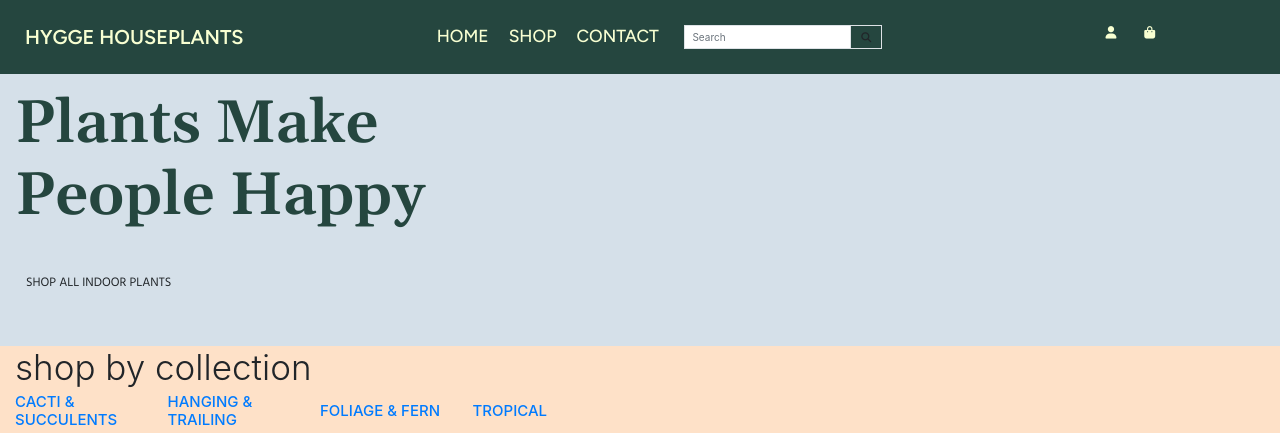
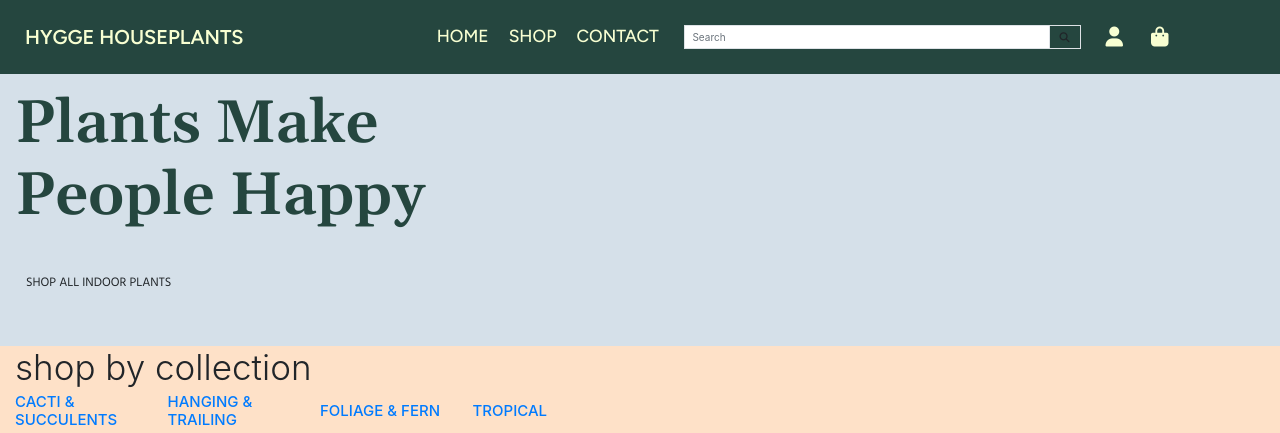
Before and after one commit to rachelcluke/hygge-houseplants, a Django app: page / in a window 1280 px wide. Shown: the top 433 px of the page. Run offline with Django 3.2, Linux system fonts and the light colour scheme; parts of the project's set-up code (start-up, migrations or seed data) failed here and were passed over; some libraries are stand-ins or nearby versions.

Commit message:
nav bar styling clean up

```diff
--- a/static/css/base.css
+++ b/static/css/base.css
@@ -122,6 +122,10 @@ header {
     width: 100vw;
 }
 
+#icon-user, #icon-bag {
+    font-size: 1.6em;
+}
+
 /* -------------------------------- Media Queries */
 
 /* Slightly larger container on xl screens */
--- a/templates/includes/main-nav.html
+++ b/templates/includes/main-nav.html
@@ -34,7 +34,7 @@
     </li>
     <div class="col-12 col-lg-4 my-auto py-1 py-lg-0">
         <form method="GET" action="{% url 'products' %}">
-            <div class="input-group w-50">
+            <div class="input-group w-60">
                 <input class="form-control border border-black rounded-0" type="text" name="q" placeholder="Search">
                 <div class="input-group-append">
                     <button class="form-control btn btn-black border border-black rounded-0" type="submit">
@@ -47,7 +47,7 @@
         </form>
     </div>
     <ul class="list-inline list-unstyled text-center text-lg-right my-0">
-        <li class="list-inline-item dropdown">
+        <li class="list-inline-item dropdown" id="icon-user">
             <a class="nav-link" href="#" id="user-options" data-toggle="dropdown" aria-haspopup="true" aria-expanded="false">
                 <div class="text-center">
                     <div><i class="fas fa-user fa-lg"></i></div>
@@ -68,7 +68,7 @@
                 {% endif %}
             </div>
         </li>
-        <li class="list-inline-item">
+        <li class="list-inline-item"  id="icon-bag">
             <a class="{% if grand_total %}text-info font-weight-bold{% else %}{% endif %} nav-link" href="">
                 <div class="text-center">
                     <div><i class="fas fa-shopping-bag fa-lg"></i></div>
```
